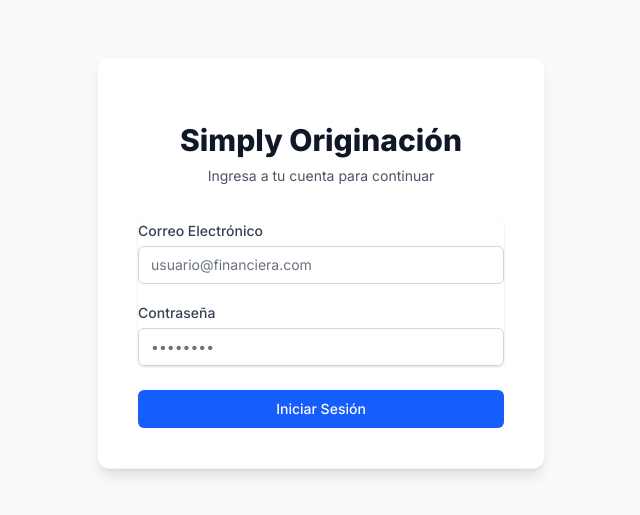
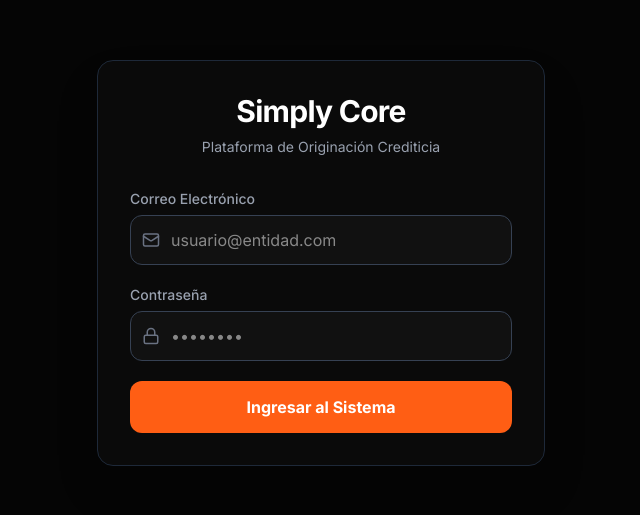
Before and after one commit to gabrielgmza/simply-originacion, a Next.js app: page /login in a window 1280 px wide. Shown: the part 137-652 px from the top of the page, without its empty margins (319-959 px from the left). Built offline with nearby package versions, Linux system fonts and the light colour scheme; no server answers.

Commit message:
feat: login inteligente con enrutamiento por roles (v2.1.0)

```diff
--- a/app/login/page.tsx
+++ b/app/login/page.tsx
@@ -1,62 +1,126 @@
-'use client';
+"use client";
 
-import { useState } from 'react';
-import { signInWithEmailAndPassword } from 'firebase/auth';
-import { auth } from '../../lib/firebase';
-import { useRouter } from 'next/navigation';
+import { useState } from "react";
+import { signInWithEmailAndPassword } from "firebase/auth";
+import { doc, getDoc } from "firebase/firestore";
+import { auth, db } from "@/lib/firebase";
+import { useRouter } from "next/navigation";
+import { Lock, Mail, Loader2, AlertCircle } from "lucide-react";
+import { UsuarioApp } from "@/types";
 
 export default function LoginPage() {
-  const [email, setEmail] = useState('');
-  const [password, setPassword] = useState('');
-  const [error, setError] = useState<string | null>(null);
+  const router = useRouter();
+  const [email, setEmail] = useState("");
+  const [password, setPassword] = useState("");
   const [loading, setLoading] = useState(false);
-  const router = useRouter();
+  const [error, setError] = useState("");
 
   const handleLogin = async (e: React.FormEvent) => {
     e.preventDefault();
     setLoading(true);
-    setError(null);
+    setError("");
 
     try {
       const userCredential = await signInWithEmailAndPassword(auth, email, password);
+      const user = userCredential.user;
 
-      // NUEVO: Guardamos una Cookie segura para que el Middleware la lea
-      // Expira en 30 días (2592000 segundos)
-      document.cookie = `firebase-auth-token=${userCredential.user.uid}; path=/; max-age=2592000; secure`;
+      const userRef = doc(db, "usuarios", user.uid);
+      const userSnap = await getDoc(userRef);
 
-      router.push('/dashboard');
+      if (userSnap.exists()) {
+        const userData = userSnap.data() as UsuarioApp;
+
+        if (!userData.activo) {
+          setError("Tu cuenta se encuentra inactiva. Contacta a tu administrador.");
+          setLoading(false);
+          return;
+        }
+
+        switch (userData.rol) {
+          case "MASTER_PAYSUR":
+            router.push("/admin");
+            break;
+          case "GERENTE_GENERAL":
+          case "GERENTE_SUCURSAL":
+            router.push("/dashboard/gerencia");
+            break;
+          case "VENDEDOR":
+            router.push("/dashboard/originacion");
+            break;
+          case "LIQUIDADOR":
+            router.push("/dashboard/operaciones");
+            break;
+          default:
+            router.push("/dashboard");
+        }
+      } else {
+        setError("Usuario autenticado pero sin perfil asignado en el sistema.");
+      }
     } catch (err: any) {
-      console.error('Error al iniciar sesión:', err);
-      setError('Credenciales incorrectas o usuario no encontrado.');
-      setLoading(false);
+      console.error(err);
+      setError("Credenciales inválidas o error de conexión.");
+    } finally {
+      if (!error) setLoading(false);
     }
   };
 
   return (
-    <div className="min-h-screen flex items-center justify-center bg-gray-50">
-      <div className="max-w-md w-full space-y-8 p-10 bg-white rounded-xl shadow-lg z-10 border border-gray-100">
-        <div className="text-center">
-          <h2 className="mt-6 text-3xl font-extrabold text-gray-900">Simply Originación</h2>
-          <p className="mt-2 text-sm text-gray-600">Ingresa a tu cuenta para continuar</p>
+    <div className="min-h-screen bg-[#050505] flex items-center justify-center p-4 font-sans selection:bg-[#FF5E14] selection:text-white">
+      <div className="w-full max-w-md bg-[#0A0A0A] border border-gray-800 rounded-2xl p-8 shadow-2xl">
+        <div className="text-center mb-8">
+          <h1 className="text-3xl font-bold text-white tracking-tight mb-2">Simply Core</h1>
+          <p className="text-gray-400 text-sm">Plataforma de Originación Crediticia</p>
         </div>
 
-        <form className="mt-8 space-y-6" onSubmit={handleLogin}>
-          <div className="rounded-md shadow-sm space-y-4">
-            <div>
-              <label htmlFor="email-address" className="text-sm font-medium text-gray-700">Correo Electrónico</label>
-              <input id="email-address" type="email" required className="mt-1 appearance-none relative block w-full px-3 py-2 border border-gray-300 placeholder-gray-500 text-gray-900 rounded-md focus:outline-none focus:ring-blue-500 focus:border-blue-500 sm:text-sm text-black" placeholder="usuario@financiera.com" value={email} onChange={(e) => setEmail(e.target.value)} />
-            </div>
-            <div>
-              <label htmlFor="password" className="text-sm font-medium text-gray-700">Contraseña</label>
-              <input id="password" type="password" required className="mt-1 appearance-none relative block w-full px-3 py-2 border border-gray-300 placeholder-gray-500 text-gray-900 rounded-md focus:outline-none focus:ring-blue-500 focus:border-blue-500 sm:text-sm text-black" placeholder="••••••••" value={password} onChange={(e) => setPassword(e.target.value)} />
+        {error && (
+          <div className="mb-6 p-4 rounded-xl bg-red-950/50 border border-red-900 text-red-400 text-sm flex items-center gap-3">
+            <AlertCircle size={18} />
+            <span>{error}</span>
+          </div>
+        )}
+
+        <form onSubmit={handleLogin} className="space-y-5">
+          <div>
+            <label className="block text-sm font-medium text-gray-400 mb-1.5">Correo Electrónico</label>
+            <div className="relative">
+              <div className="absolute inset-y-0 left-0 pl-3 flex items-center pointer-events-none">
+                <Mail size={18} className="text-gray-500" />
+              </div>
+              <input
+                type="email"
+                value={email}
+                onChange={(e) => setEmail(e.target.value)}
+                required
+                className="w-full bg-[#111] border border-gray-700 text-white rounded-xl pl-10 pr-4 py-3 focus:outline-none focus:border-[#FF5E14] transition-colors"
+                placeholder="usuario@entidad.com"
+              />
             </div>
           </div>
-          {error && <div className="text-red-600 text-sm text-center font-medium bg-red-50 p-3 rounded-md border border-red-200">{error}</div>}
+
           <div>
-            <button type="submit" disabled={loading} className="group relative w-full flex justify-center py-2 px-4 border border-transparent text-sm font-medium rounded-md text-white bg-blue-600 hover:bg-blue-700 focus:outline-none focus:ring-2 focus:ring-offset-2 focus:ring-blue-500 disabled:bg-blue-400 transition-colors">
-              {loading ? 'Ingresando...' : 'Iniciar Sesión'}
-            </button>
+            <label className="block text-sm font-medium text-gray-400 mb-1.5">Contraseña</label>
+            <div className="relative">
+              <div className="absolute inset-y-0 left-0 pl-3 flex items-center pointer-events-none">
+                <Lock size={18} className="text-gray-500" />
+              </div>
+              <input
+                type="password"
+                value={password}
+                onChange={(e) => setPassword(e.target.value)}
+                required
+                className="w-full bg-[#111] border border-gray-700 text-white rounded-xl pl-10 pr-4 py-3 focus:outline-none focus:border-[#FF5E14] transition-colors"
+                placeholder="••••••••"
+              />
+            </div>
           </div>
+
+          <button
+            type="submit"
+            disabled={loading}
+            className="w-full bg-[#FF5E14] hover:bg-[#E04D0B] text-white font-bold py-3.5 rounded-xl transition-colors mt-4 flex justify-center items-center gap-2 disabled:opacity-50"
+          >
+            {loading ? <Loader2 className="animate-spin" size={20} /> : "Ingresar al Sistema"}
+          </button>
         </form>
       </div>
     </div>
--- a/app/page.tsx
+++ b/app/page.tsx
@@ -1,23 +1,5 @@
-'use client';
-import { useEffect } from 'react';
-import { useRouter } from 'next/navigation';
-import { onAuthStateChanged } from 'firebase/auth';
-import { auth } from '../lib/firebase';
+import { redirect } from "next/navigation";
 
-export default function RootPage() {
-  const router = useRouter();
-
-  useEffect(() => {
-    const unsub = onAuthStateChanged(auth, (user) => {
-      if (user) router.push('/dashboard');
-      else router.push('/login');
-    });
-    return () => unsub();
-  }, [router]);
-
-  return (
-    <div className="h-screen bg-black flex items-center justify-center">
-      <div className="w-10 h-10 border-4 border-orange-600 border-t-transparent rounded-full animate-spin"></div>
-    </div>
-  );
+export default function Home() {
+  redirect("/login");
 }
```
